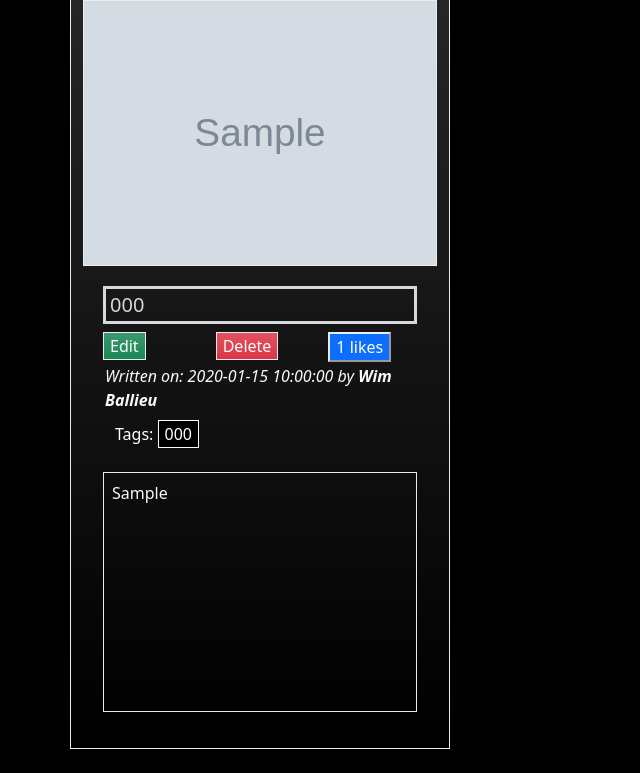
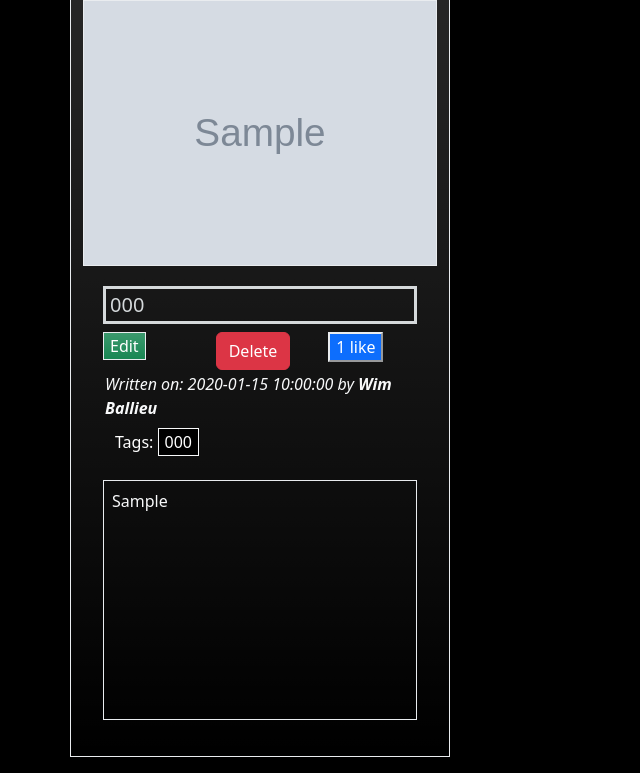
Before and after one commit to ArieKh33/Small-recipe-list-website, a PHP site: page / in a window 1280 px wide. Shown: the part 325-1098 px from the top of the page, without its empty margins (0-640 px from the left). Before the commit the page ends 1074 px from the top, so only its background shows below. Run offline with PHP 8.4, Linux system fonts and the light colour scheme; data comes from the database, SQL or seed files in the repository; tables that the repository leaves empty hold one stand-in row (values such as "Sample post"); grey boxes marked "Sample" are stand-in pictures.

```diff
--- a/index.php
+++ b/index.php
@@ -178,12 +178,12 @@
 
                                         <form class="col" action="index.php" method="post">
                                             <input type="hidden" name="deleteRecipe" value="<?= $recipe['id']; ?>">
-                                            <button class="text-bg-danger bg-gradient border border-light-subtle deleteRecipe" type="button" value="<?= $recipe['id']; ?>">Delete</button>
+                                            <button class="btn btn-danger deleteRecipe" type="button" value="<?= $recipe['id']; ?>">Delete</button>
                                         </form>
 
                                         <form class="col" action="index.php" method="post">
                                                 <button class="text-bg-primary border-light-subtle addlike" type="submit" value="<?= $recipe['id']; ?>" name="like">
-                                                    <?= $recipe['likes']; ?> likes
+                                                    <?= $recipe['likes']; ?> like
                                                 </button>
                                             </form>
                                     </div>
```
Also changed, not shown: src/php_pages/edit_recipe.php (+6 -2 lines).
